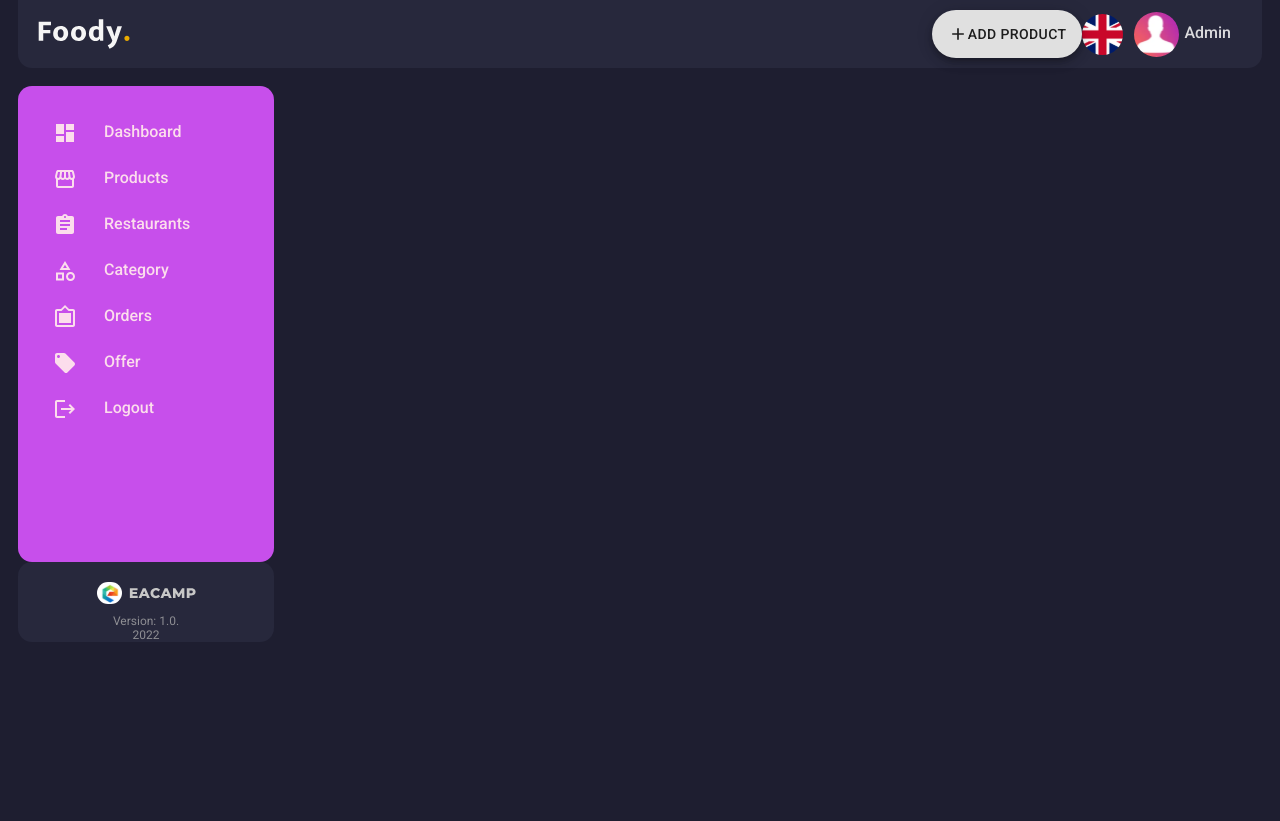
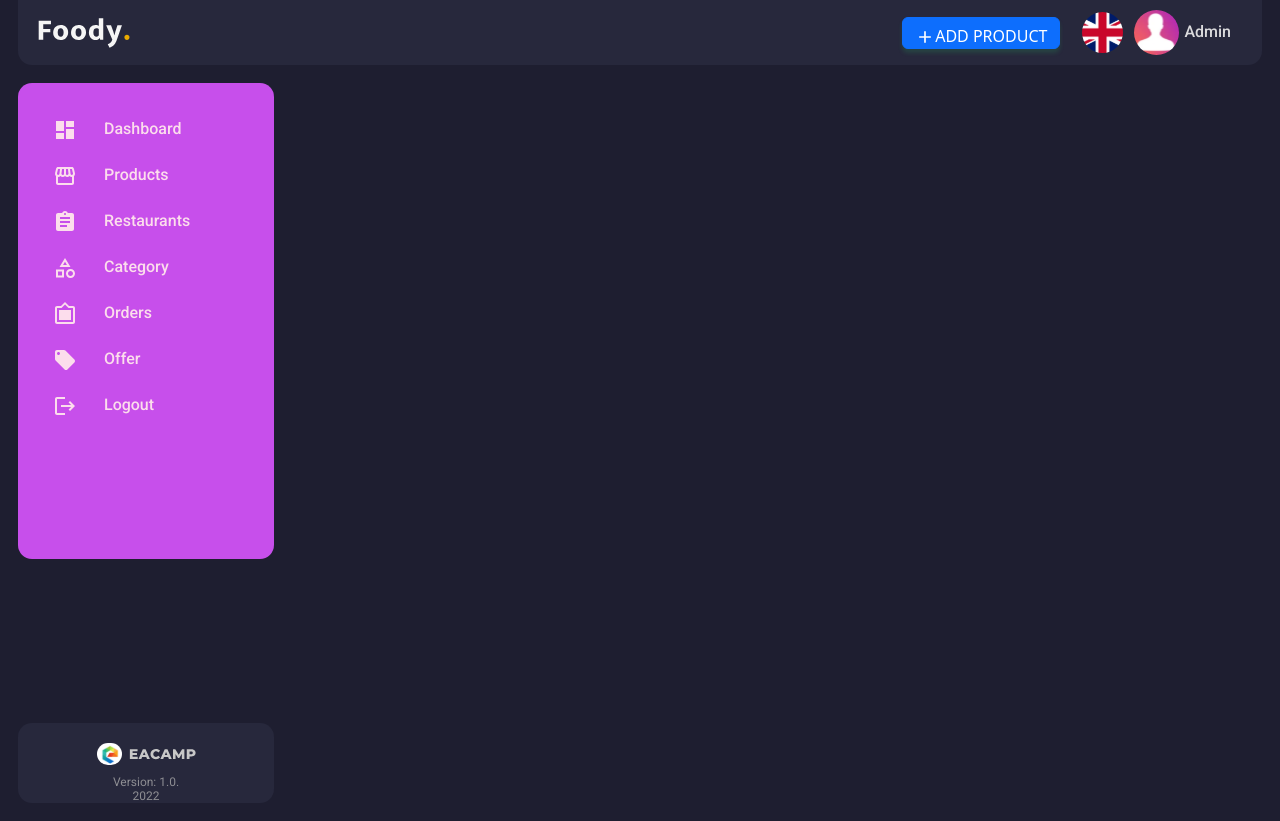
Before and after one commit to QurbanovaLamiya/Foody_Admin_React, a React (Create React App) app: page /offer in a window 1280 px wide. Before the commit the page ends 800 px from the top, so only its background shows below. Built offline with nearby package versions, Linux system fonts and the light colour scheme.

Commit message:
Changed header add product button

```diff
--- a/src/shared/components/Header/HeaderContainer/HeaderContainer.module.css
+++ b/src/shared/components/Header/HeaderContainer/HeaderContainer.module.css
@@ -13,6 +13,9 @@
   line-height: 21px;
   margin-right: 22px;
   padding: 0 10px;
+  border: none;
+  box-shadow: 0px 4px 4px rgba(39, 174, 96, 0.2);
+  border-radius: 14px;
 }
 .Keeper_Add_Product:hover {
   background: #9229a5;
--- a/src/shared/components/Header/HeaderContainer/index.js
+++ b/src/shared/components/Header/HeaderContainer/index.js
@@ -1,8 +1,7 @@
 // React-Bootstrap
-import { Nav } from "react-bootstrap";
+import { Nav, Button } from "react-bootstrap";
 
 // Material UI
-import { Fab } from "@mui/material";
 import AddIcon from "@mui/icons-material/Add";
 
 // Images
@@ -15,13 +14,10 @@ import HeaderContainerStyle from "./HeaderContainer.module.css";
 const HeaderContainer = () => {
   return (
     <Nav className={HeaderContainerStyle.Keeper}>
-      <Fab
-        variant="extended"
-        className={HeaderContainerStyle.Keeper_Add_Product}
-      >
+      <Button className={HeaderContainerStyle.Keeper_Add_Product}>
         <AddIcon sx={{ fontSize: 20 }} />
         ADD PRODUCT
-      </Fab>
+      </Button>
       <img
         src={flagIcon}
         alt="flagIcon"
--- a/src/shared/components/Sidebar/Sidebar.module.css
+++ b/src/shared/components/Sidebar/Sidebar.module.css
@@ -1,5 +1,6 @@
 .Sidebar_Section {
   margin: 18px !important;
+  height: 90vh;
   display: flex;
   flex-direction: column;
   justify-content: space-between !important;
```
